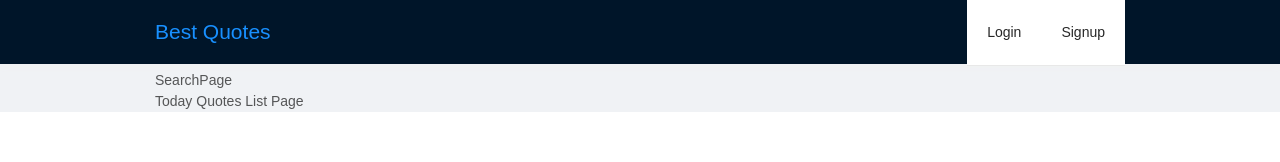
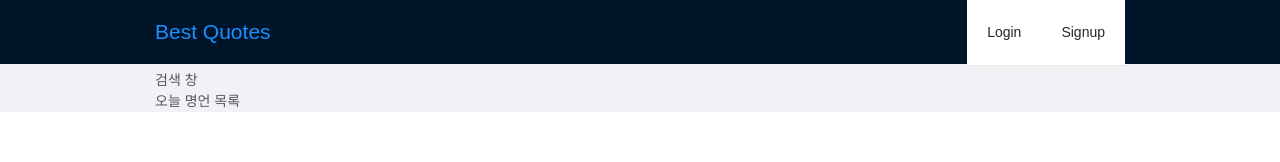
Before and after one commit to kenshin579/app-quotes, a React app in the folder app/: page / in a window 1280 px wide. Shown: the top 162 px of the page. Built offline with nearby package versions, Linux system fonts and the light colour scheme.

Commit message:
[QUOTE-2][FE] 페이지 파일 정리

```diff
--- a/app/src/pages/ListTodayPage.js
+++ /dev/null
@@ -1,11 +0,0 @@
-import React from 'react';
-
-const ListTodayPage = () => {
-    return (
-        <div>
-            Today Quotes List Page
-        </div>
-    );
-};
-
-export default ListTodayPage;
--- a/app/src/pages/LoginPage.js
+++ b/app/src/pages/LoginPage.js
@@ -1,11 +1,11 @@
 import React from 'react';
 import PageTemplate from "../components/common/PageTemplate";
-import Login from "../components/user/Login";
+import LoginContainer from "../containers/user/login/LoginContainer";
 
 const LoginPage = () => {
     return (
         <PageTemplate>
-            <Login/>
+            <LoginContainer/>
         </PageTemplate>
     );
 };
--- a/app/src/pages/MainPage.js
+++ b/app/src/pages/MainPage.js
@@ -1,13 +1,11 @@
 import React from 'react';
 import PageTemplate from "../components/common/PageTemplate";
-import SearchPage from "./SearchPage";
-import ListTodayPage from "./ListTodayPage";
 
 const MainPage = () => {
     return (
         <PageTemplate>
-            <SearchPage/>
-            <ListTodayPage/>
+            <div>검색 창</div>
+            <div>오늘 명언 목록</div>
         </PageTemplate>
     );
 };
--- a/app/src/pages/SearchPage.js
+++ /dev/null
@@ -1,9 +0,0 @@
-import React from 'react';
-
-const SearchPage = () => {
-    return (
-        <div>SearchPage</div>
-    );
-};
-
-export default SearchPage;
--- a/app/src/pages/SignUpPage.js
+++ b/app/src/pages/SignUpPage.js
@@ -1,11 +1,11 @@
 import React from 'react';
 import PageTemplate from "../components/common/PageTemplate";
-import SignUp from "../components/user/SignUp/SignUp";
+import SignUpContainer from "../containers/user/signup/SignUpContainer";
 
 const SignUpPage = () => {
     return (
         <PageTemplate>
-            <SignUp/>
+            <SignUpContainer/>
         </PageTemplate>
     );
 };
--- a/app/src/pages/index.js
+++ b/app/src/pages/index.js
@@ -1,7 +1,5 @@
-export {default as ListTodayPage} from './ListTodayPage';
 export {default as LoginPage} from './LoginPage';
 export {default as MainPage} from './MainPage';
 export {default as NotFoundPage} from './NotFoundPage';
 export {default as ProfilePage} from "./ProfilePage";
-export {default as SearchPage} from "./SearchPage";
 export {default as SignUpPage} from "./SignUpPage";
```
